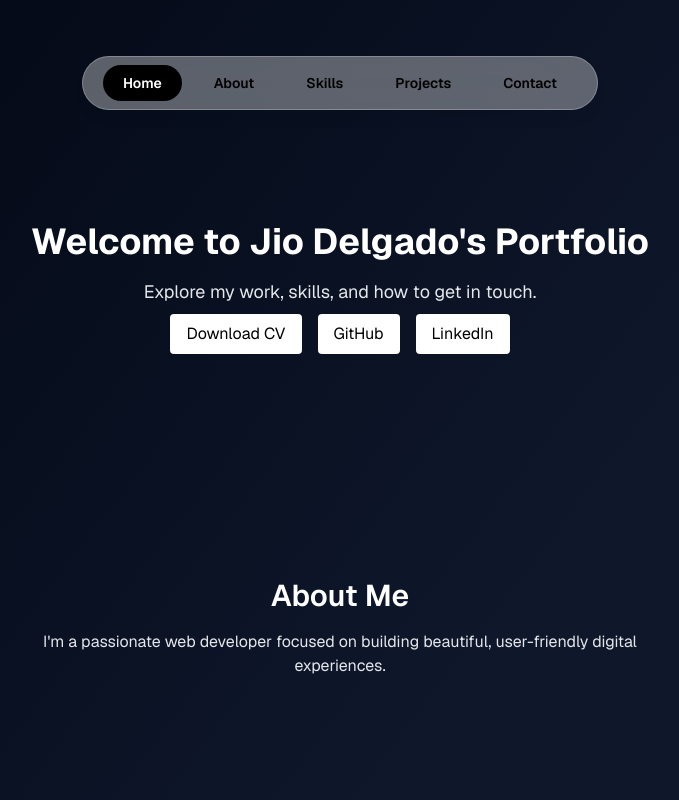
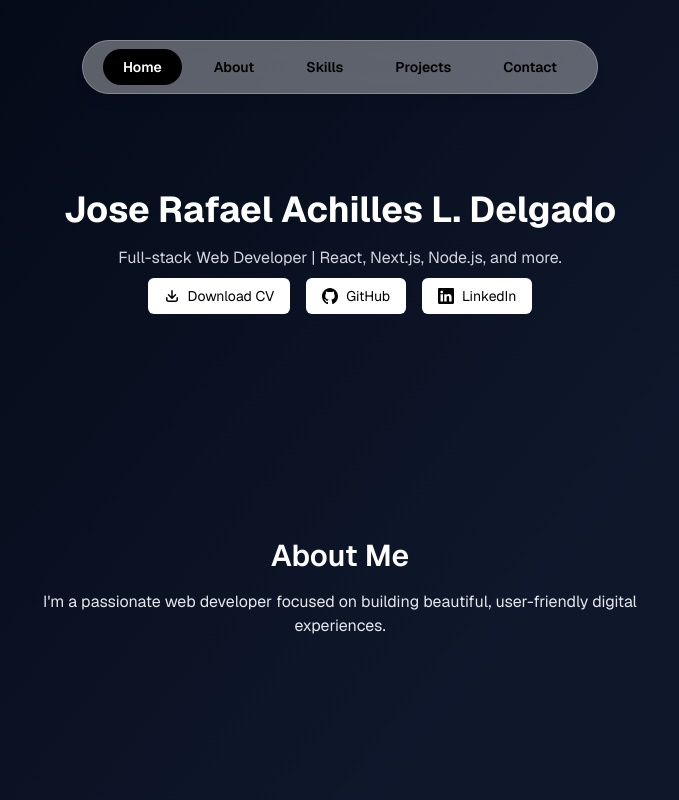
Before and after one commit to realjeeyo/portfolio, a Next.js app: page / in a window 1280 px wide. Shown: the top 800 px of the page, without its empty margins (300-979 px from the left). Built offline with nearby package versions, Linux system fonts and the light colour scheme.

Commit message:
feat: added download and external links

```diff
--- a/app/components/navbar.tsx
+++ b/app/components/navbar.tsx
@@ -65,7 +65,7 @@ const Navbar = () => {
     }, []);
 
     return (
-        <header className="sticky top-0 z-50 flex w-full justify-center scroll-mt-4 py-4">
+        <header className="sticky top-0 z-50 flex w-full justify-centers">
             <div className="mx-auto flex max-w-4xl items-center justify-center rounded-4xl border border-white/25 bg-white/35 px-5 py-2 shadow-lg shadow-black/5 backdrop-blur-2xl">
                 <nav
                     className="relative flex flex-wrap items-center justify-center gap-3"
--- a/app/page.tsx
+++ b/app/page.tsx
@@ -4,14 +4,41 @@ export default function Home() {
   return (
   <div className="container mx-auto space-y-32 text-center">
     <section id="home" className="pt-24">
-    <h1 className="text-4xl font-bold mb-4">Welcome to Jio Delgado&apos;s Portfolio</h1>
-    <p className="text-lg text-gray-200 max-w-2xl mx-auto">
-      Explore my work, skills, and how to get in touch.
+    <h1 className="text-4xl font-bold mb-4">Jose Rafael Achilles L. Delgado</h1>
+    <p className="text-md text-gray-300 max-w-2xl mx-auto my-2">
+      Full-stack Web Developer | React, Next.js, Node.js, and more.
     </p>
     <div className="mt-2 flex justify-center gap-4">
-      <Link href="/delgado-resume.pdf" className="rounded bg-white px-4 py-2 text-black" download>Download CV</Link>
-      <Link href="https://github.com/realjeeyo" className="rounded bg-white px-4 py-2 text-black">GitHub</Link>
-      <Link href="https://linkedin.com/in/jiodelgado" className="rounded bg-white px-4 py-2 text-black">LinkedIn</Link>
+      <Link
+        href="/delgado-resume.pdf"
+        className="rounded-md bg-white px-4 py-2 text-sm text-black inline-flex items-center gap-2"
+        download
+      >
+        <svg xmlns="http://www.w3.org/2000/svg" viewBox="0 0 16 16" fill="currentColor" class="size-4">
+          <path d="M8.75 2.75a.75.75 0 0 0-1.5 0v5.69L5.03 6.22a.75.75 0 0 0-1.06 1.06l3.5 3.5a.75.75 0 0 0 1.06 0l3.5-3.5a.75.75 0 0 0-1.06-1.06L8.75 8.44V2.75Z" />
+          <path d="M3.5 9.75a.75.75 0 0 0-1.5 0v1.5A2.75 2.75 0 0 0 4.75 14h6.5A2.75 2.75 0 0 0 14 11.25v-1.5a.75.75 0 0 0-1.5 0v1.5c0 .69-.56 1.25-1.25 1.25h-6.5c-.69 0-1.25-.56-1.25-1.25v-1.5Z" />
+        </svg>
+
+        Download CV
+      </Link>
+      <Link
+        href="https://github.com/realjeeyo"
+        className="rounded-md bg-white px-4 py-2 text-sm inline-flex items-center gap-2 text-black"
+      >
+        <svg xmlns="http://www.w3.org/2000/svg" viewBox="0 0 16 16" width="16" height="16" fill="currentColor">
+          <path d="M6.766 11.695C4.703 11.437 3.25 9.904 3.25 7.92c0-.806.281-1.677.75-2.258-.203-.532-.172-1.662.062-2.129.626-.081 1.469.258 1.969.726.594-.194 1.219-.291 1.985-.291.765 0 1.39.097 1.953.274.484-.451 1.343-.79 1.969-.709.218.435.25 1.564.046 2.113.5.613.766 1.436.766 2.274 0 1.984-1.453 3.485-3.547 3.759.531.355.891 1.129.891 2.016v1.678c0 .484.39.758.859.564C13.781 14.824 16 11.905 16 8.291 16 3.726 12.406 0 7.984 0 3.562 0 0 3.726 0 8.291c0 3.581 2.203 6.55 5.172 7.663A.595.595 0 0 0 6 15.389v-1.291c-.219.097-.5.162-.75.162-1.031 0-1.641-.581-2.078-1.662-.172-.435-.36-.693-.719-.742-.187-.016-.25-.097-.25-.193 0-.194.313-.339.625-.339.453 0 .844.29 1.25.887.313.468.641.678 1.031.678.391 0 .641-.146 1-.516.266-.275.469-.517.657-.678Z"></path>
+        </svg>
+        GitHub
+      </Link>
+      <Link
+        href="https://linkedin.com/in/jiodelgado"
+        className="rounded-md bg-white px-4 py-2 text-sm inline-flex items-center gap-2 text-black"
+      >
+        <svg xmlns="http://www.w3.org/2000/svg" width="16" height="16" fill="currentColor" class="bi bi-linkedin" viewBox="0 0 16 16">
+          <path d="M0 1.146C0 .513.526 0 1.175 0h13.65C15.474 0 16 .513 16 1.146v13.708c0 .633-.526 1.146-1.175 1.146H1.175C.526 16 0 15.487 0 14.854zm4.943 12.248V6.169H2.542v7.225zm-1.2-8.212c.837 0 1.358-.554 1.358-1.248-.015-.709-.52-1.248-1.342-1.248S2.4 3.226 2.4 3.934c0 .694.521 1.248 1.327 1.248zm4.908 8.212V9.359c0-.216.016-.432.08-.586.173-.431.568-.878 1.232-.878.869 0 1.216.662 1.216 1.634v3.865h2.401V9.25c0-2.22-1.184-3.252-2.764-3.252-1.274 0-1.845.7-2.165 1.193v.025h-.016l.016-.025V6.169h-2.4c.03.678 0 7.225 0 7.225z"/>
+        </svg>
+        LinkedIn
+      </Link>
     </div>
     </section>
 
```
